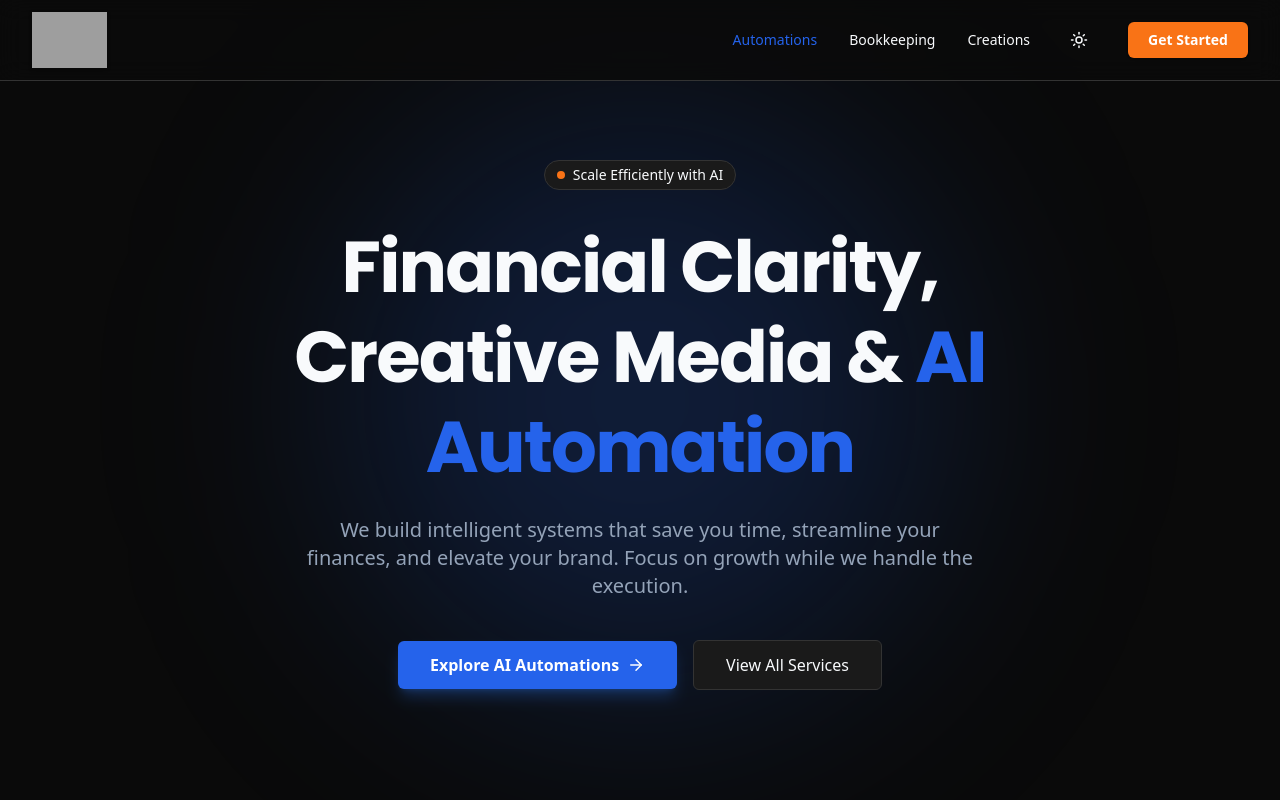
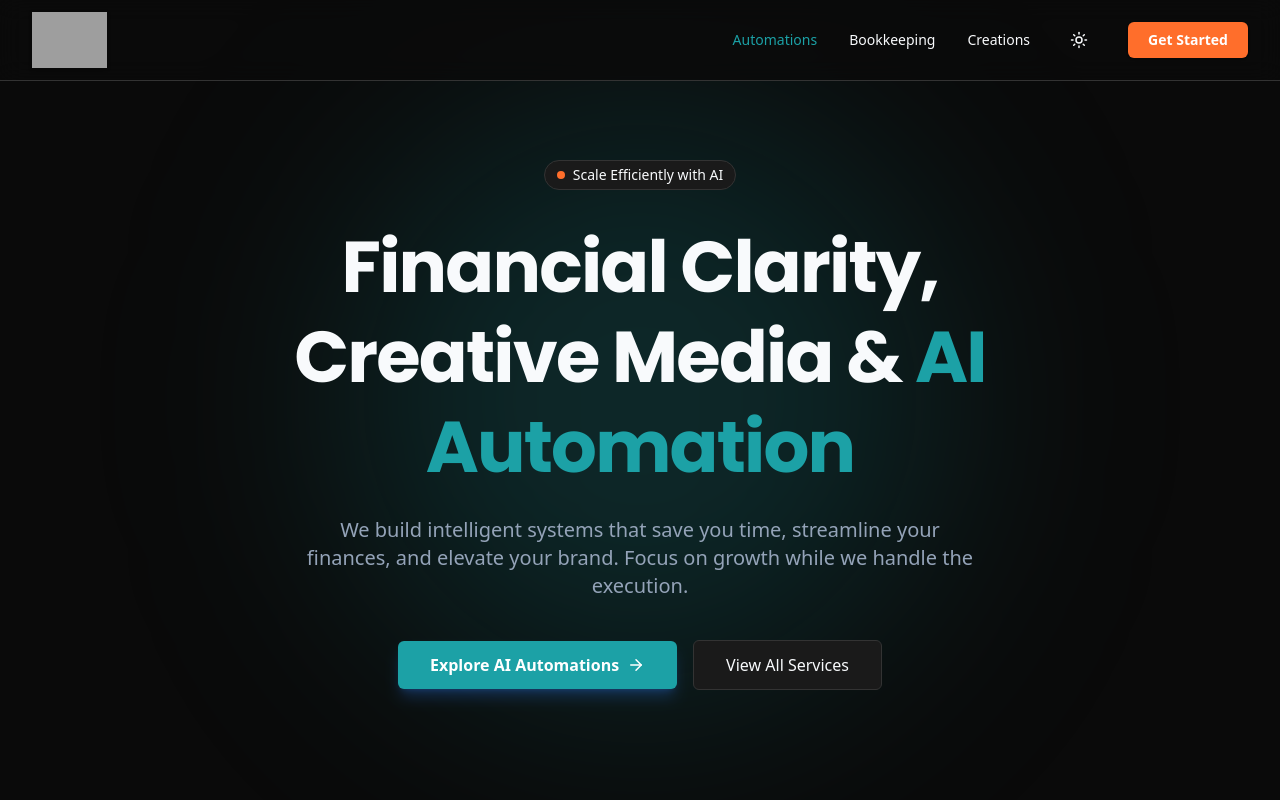
Before and after one commit to giantpaperclips/InSyncBrand, a React (Vite) app: page / in a window 1280 px wide. Shown: the top 800 px of the page. Built offline with nearby package versions, Linux system fonts and the light colour scheme; grey boxes are pictures that could not be loaded.

Commit message:
Update website colors to match new logo

```diff
--- a/src/index.css
+++ b/src/index.css
@@ -1,9 +1,9 @@
 @import "tailwindcss";
 
 @theme {
-  --color-primary: #2563EB;
-  --color-cta: #F97316;
-  --color-accent: #3B82F6;
+  --color-primary: #1CA1A6;
+  --color-cta: #FF6E2B;
+  --color-accent: #0B2B4A;
 }
 
 @layer base {
```
